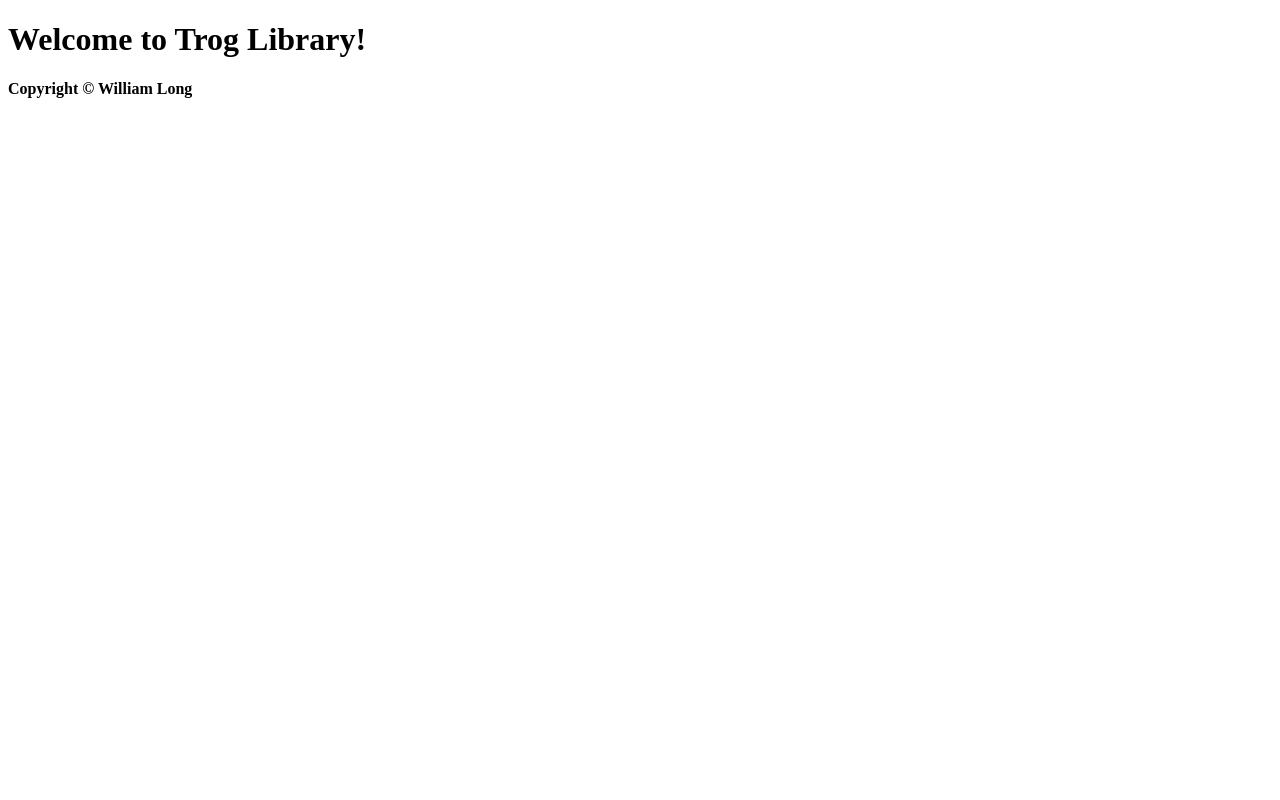
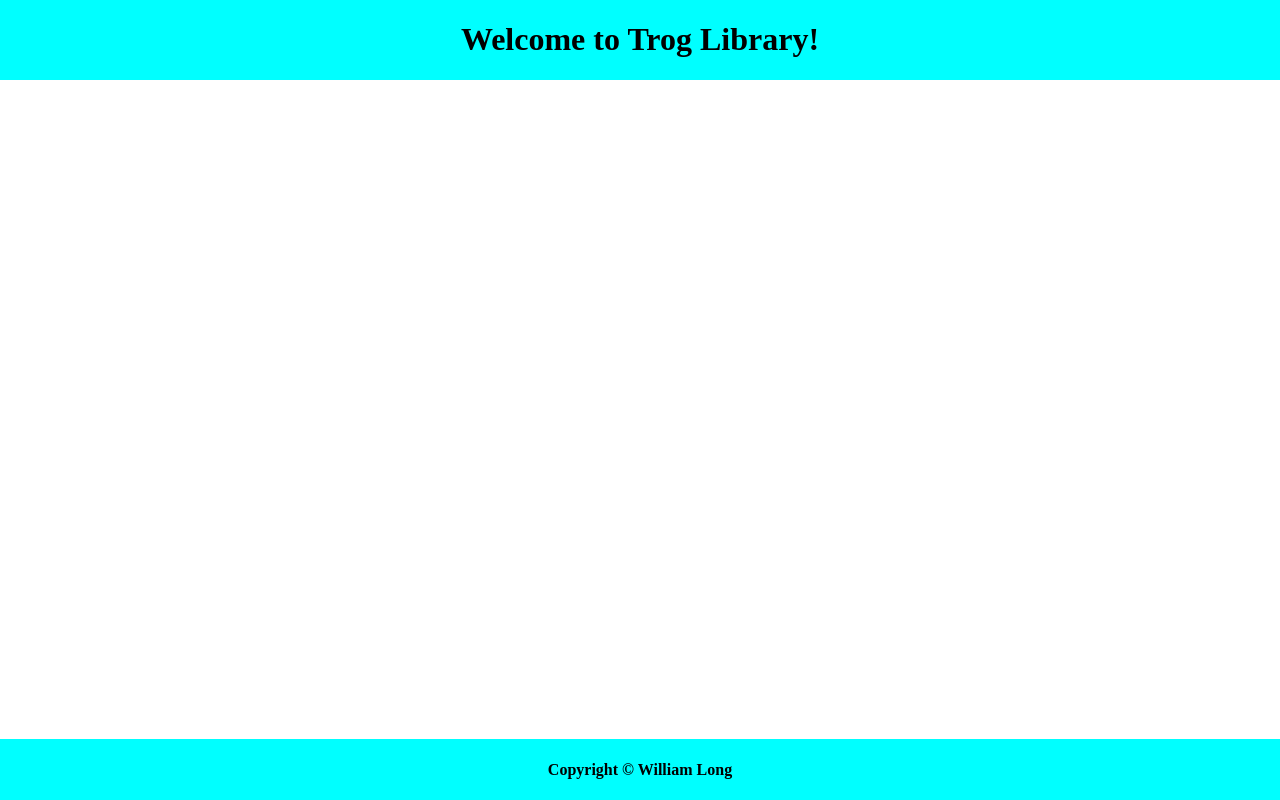
Before and after one commit to willhlong/odin-library, a plain HTML site: page index.html in a window 1280 px wide. Drawn offline with Linux system fonts and the light colour scheme.

Commit message:
Added styling to header and footer

```diff
--- a/index.html
+++ b/index.html
@@ -4,9 +4,12 @@
   <meta charset="UTF-8">
   <meta http-equiv="X-UA-Compatible" content="IE=edge">
   <meta name="viewport" content="width=device-width, initial-scale=1.0">
+  <link rel="stylesheet" href="style.css">
+  <link rel="stylesheet" href="https://fonts.googleapis.com/css2?family=Montserrat&family=Roboto">
   <title>Odin Library</title>
 </head>
 <body>
+  <div class="page-container">
     <header>
       <h1>Welcome to Trog Library!</h1>
     </header>
@@ -16,5 +19,6 @@
     <footer>
       <h4>Copyright &copy William Long</h4>
     </footer>
+  </div>
 </body>
 </html>
--- /dev/null
+++ b/style.css
@@ -0,0 +1,31 @@
+html,
+body {
+  padding: 0px;
+  margin: 0px;
+  font-style: 'Montserrat', 'Roboto', sans-serif;
+}
+
+.page-container {
+  min-height: 100vh;
+  display: grid;
+  grid-template-columns: 1fr;
+  grid-template-rows: auto 1fr auto;
+  grid-template-areas:
+  "header"
+  "content"
+  "footer";
+}
+
+header {
+  grid-area: header;
+  background-color: aqua;
+  text-align: center;
+}
+
+.book-container { grid-area: content; }
+
+footer {
+  grid-area: footer;
+  background-color: aqua;
+  text-align: center;
+}
```
Lines whose indentation alone changed are shown as unchanged.
